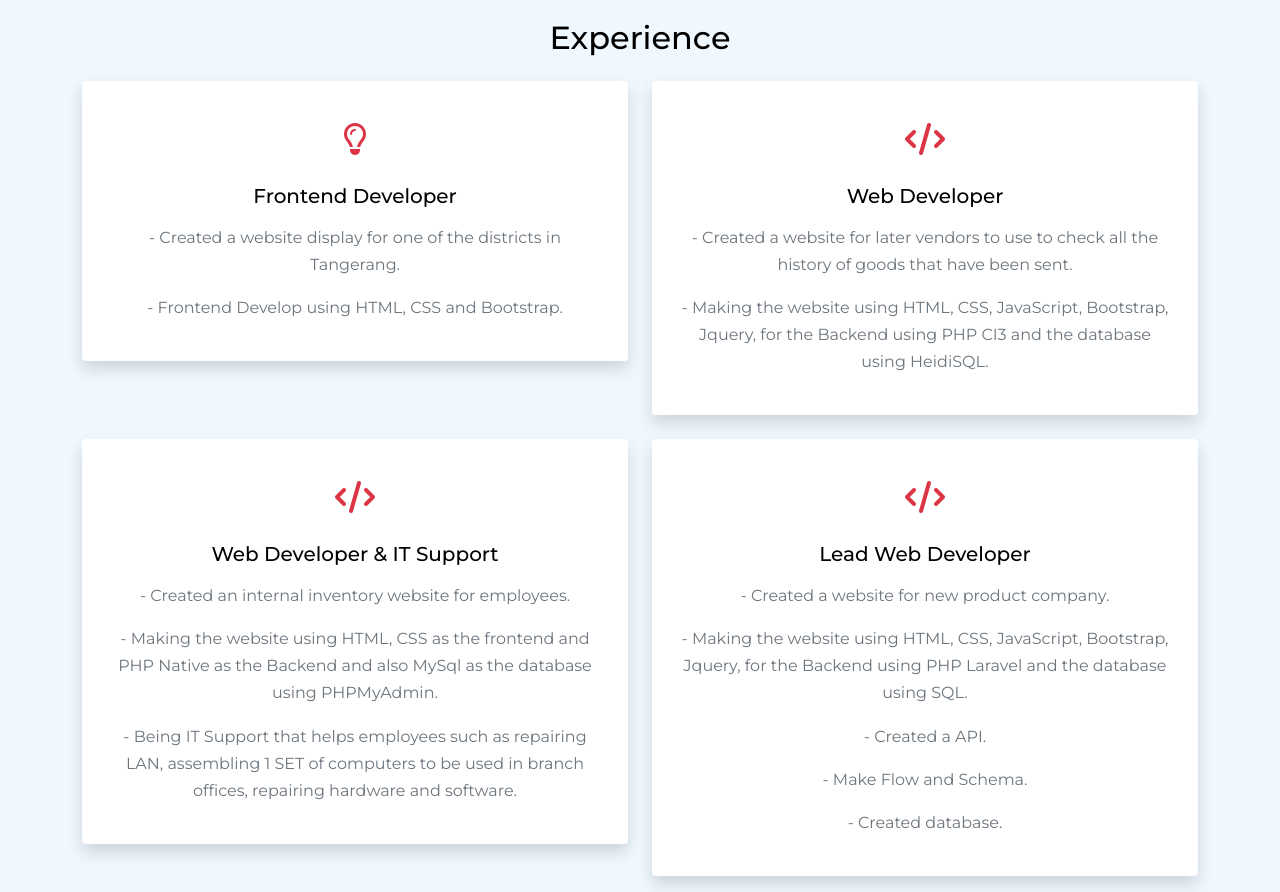
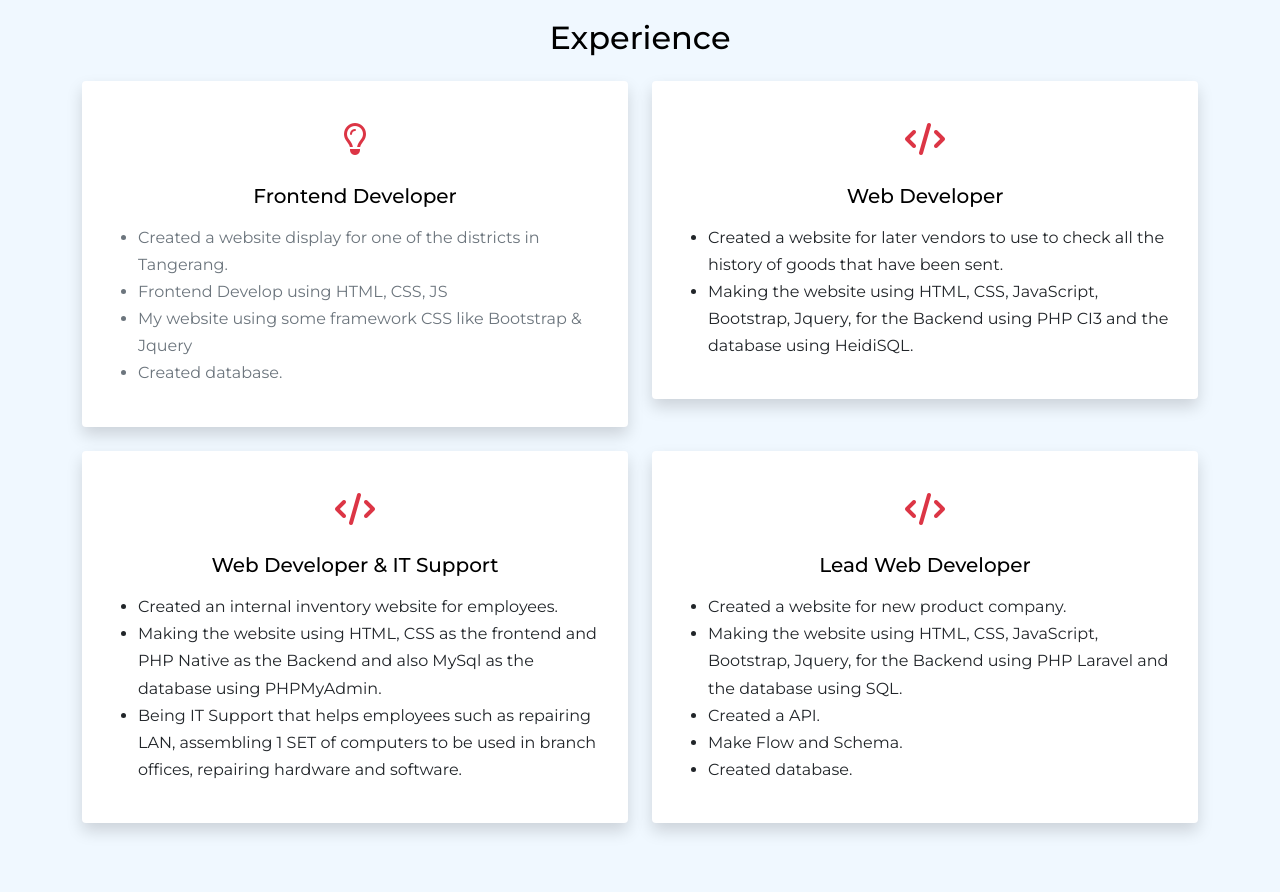
Before and after one commit to vickyfrzaa/vickyfahreza.github.io, a plain HTML site: page index.html in a window 1280 px wide. Shown: the part 1968-2860 px from the top of the page. Drawn offline with nearby package versions, Linux system fonts and the light colour scheme.

Commit message:
edit commit

```diff
--- a/index.html
+++ b/index.html
@@ -183,49 +183,59 @@
               </div>
             </div>
           </div>
-          <div class="row g-4 text-center">
+          <div class="row g-4">
             <div class="col-md-6 col-lg-6">
               <div class="service-item shadow p-4 rounded bg-white">
-                <div class="icon my-3 text-danger h2">
+                <div class="icon my-3 text-danger h2 text-center">
                   <i class="far fa-lightbulb"></i>
                 </div>
-                <h3 class="h5 py-2">Frontend Developer</h3>
-                <p class="text-muted">- Created a website display for one of the districts in Tangerang.</p>
-                <p class="text-muted">- Frontend Develop using HTML, CSS and Bootstrap.</p>
+                <h3 class="h5 py-2 text-center">Frontend Developer</h3>
+                <ul class="text-muted">
+                  <li>Created a website display for one of the districts in Tangerang.</li>
+                  <li>Frontend Develop using HTML, CSS, JS</li>
+                  <li>My website using some framework CSS like Bootstrap & Jquery</li>
+                  <li>Created database.</li>
+                </ul>
               </div>
             </div>
             <div class="col-md-6 col-lg-6">
               <div class="service-item2 shadow p-4 rounded bg-white">
-                <div class="icon my-3 text-danger h2">
+                <div class="icon my-3 text-danger h2 text-center">
                   <i class="fas fa-code"></i>
                 </div>
-                <h3 class="h5 py-2">Web Developer</h3>
-                <p class="text-muted">- Created a website for later vendors to use to check all the history of goods that have been sent.</p>
-                <p class="text-muted">- Making the website using HTML, CSS, JavaScript, Bootstrap, Jquery, for the Backend using PHP CI3 and the database using HeidiSQL.</p>
+                <h3 class="h5 py-2 text-center">Web Developer</h3>
+                <ul class="text-mute">
+                  <li>Created a website for later vendors to use to check all the history of goods that have been sent.</li>
+                  <li>Making the website using HTML, CSS, JavaScript, Bootstrap, Jquery, for the Backend using PHP CI3 and the database using HeidiSQL.</li>
+                </ul>
               </div>
             </div>
             <div class="col-md-6 col-lg-6">
               <div class="service-item shadow p-4 rounded bg-white">
-                <div class="icon my-3 text-danger h2">
+                <div class="icon my-3 text-danger h2 text-center">
                   <i class="fas fa-code"></i>
                 </div>
-                <h3 class="h5 py-2">Web Developer & IT Support</h3>
-                <p class="text-muted">- Created an internal inventory website for employees.</p>
-                <p class="text-muted">- Making the website using HTML, CSS as the frontend and PHP Native as the Backend and also MySql as the database using PHPMyAdmin.</p>
-                <p class="text-muted">- Being IT Support that helps employees such as repairing LAN, assembling 1 SET of computers to be used in branch offices, repairing hardware and software.</p>
+                <h3 class="h5 py-2 text-center">Web Developer & IT Support</h3>
+                <ul class="text-mute">
+                  <li>Created an internal inventory website for employees.</li>
+                  <li>Making the website using HTML, CSS as the frontend and PHP Native as the Backend and also MySql as the database using PHPMyAdmin.</li>
+                  <li>Being IT Support that helps employees such as repairing LAN, assembling 1 SET of computers to be used in branch offices, repairing hardware and software.</li>
+                </ul>
               </div>
             </div>
             <div class="col-md-6 col-lg-6">
               <div class="service-item2 shadow p-4 rounded bg-white">
-                <div class="icon my-3 text-danger h2">
+                <div class="icon my-3 text-danger h2 text-center">
                   <i class="fas fa-code"></i>
                 </div>
-                <h3 class="h5 py-2">Lead Web Developer</h3>
-                <p class="text-muted">- Created a website for new product company.</p>
-                <p class="text-muted">- Making the website using HTML, CSS, JavaScript, Bootstrap, Jquery, for the Backend using PHP Laravel and the database using SQL.</p>
-                <p class="text-muted">- Created a API.</p>
-                <p class="text-muted">- Make Flow and Schema.</p>
-                <p class="text-muted">- Created database.</p>
+                <h3 class="h5 py-2 text-center">Lead Web Developer</h3>
+                <ul class="text-mute">
+                  <li>Created a website for new product company.</li>
+                  <li>Making the website using HTML, CSS, JavaScript, Bootstrap, Jquery, for the Backend using PHP Laravel and the database using SQL.</li>
+                  <li>Created a API.</li>
+                  <li>Make Flow and Schema.</li>
+                  <li>Created database.</li>
+                </ul>
               </div>
             </div>
           </div>
```
